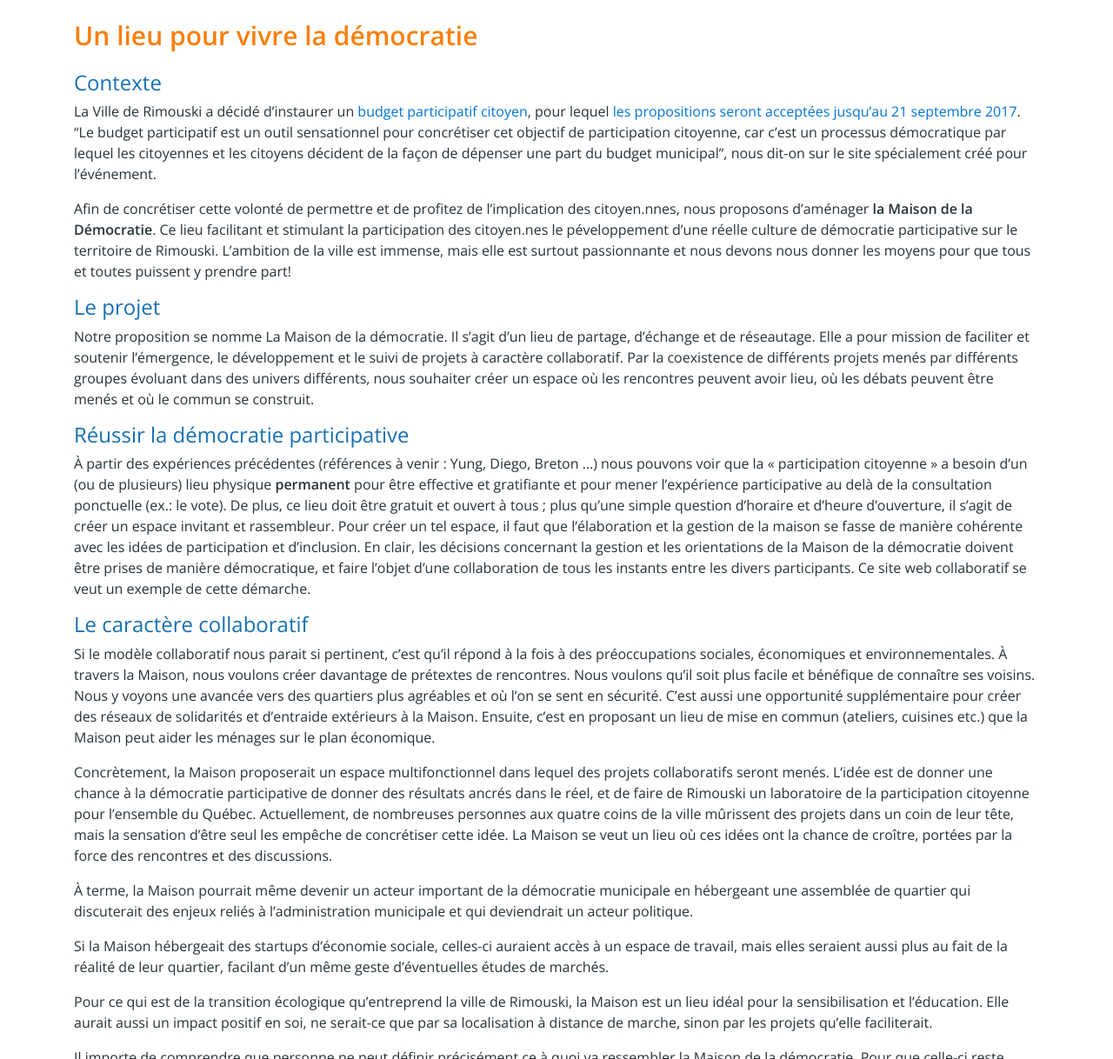
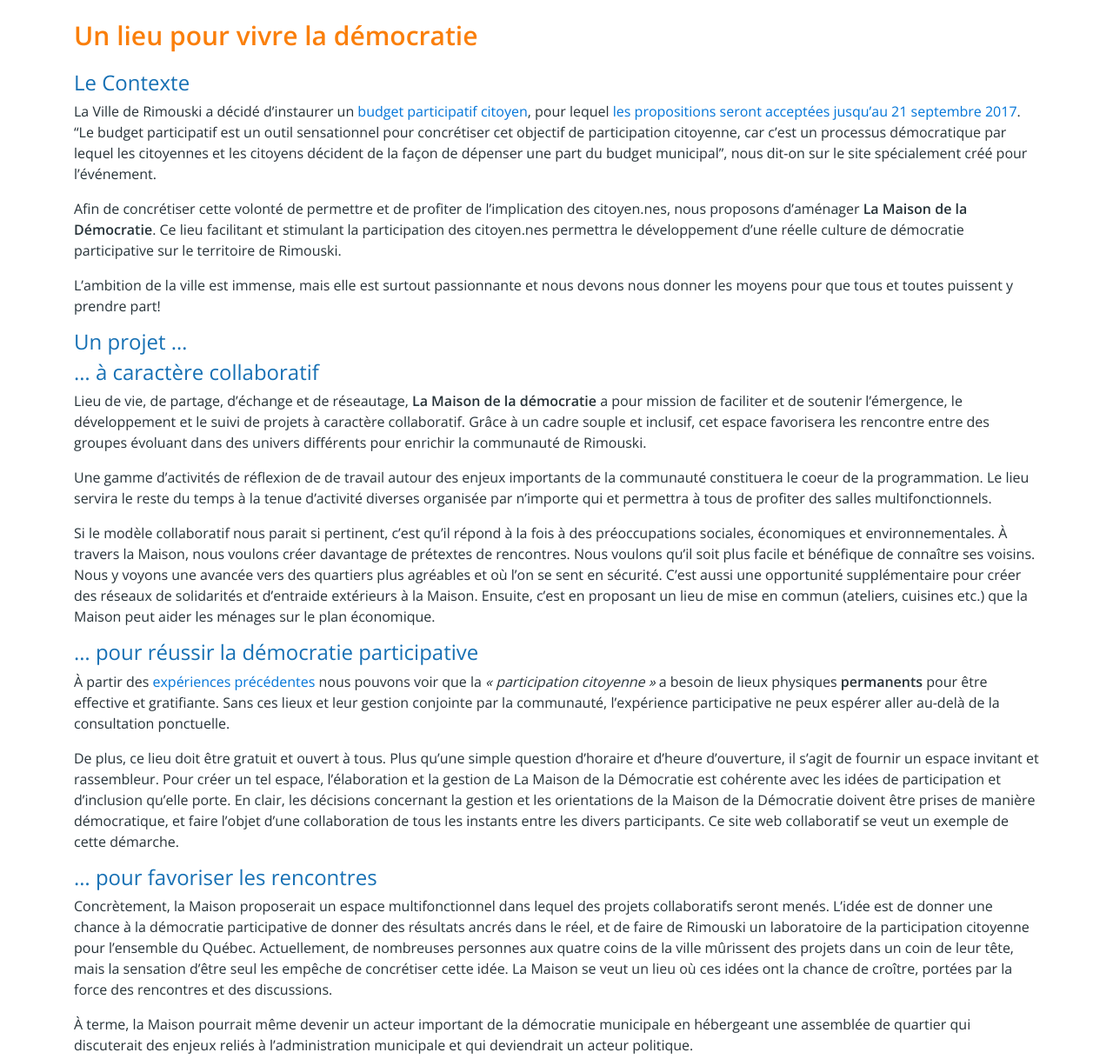
Before and after one commit to SyvieMarier/Maison-democratie-Rimouski, a Jekyll site: the page built from index.md, in a window 1280 px wide and 1400 px high, scrolled down 219 px. Shown: the part 182-1400 px from the top of the window at 87% size. Built offline with Jekyll 4.4.1, drawn with Linux system fonts in a browser that asks for light colours; nearby versions of some CDN libraries; our own code applies the rules of GitHub Pages for plain Markdown files; some of the changed text lies outside the part shown.

Commit message:
segmentation de la présentation du projet

```diff
--- a/index.md
+++ b/index.md
@@ -4,23 +4,33 @@ titre-court: Le Projet
 titre: Un lieu pour vivre la démocratie
 ---
 
-## Contexte
+## Le Contexte
 
 La Ville de Rimouski a décidé d'instaurer un [budget participatif citoyen](https://budgetparticipatif-rimouski.com/), pour lequel [les propositions seront acceptées jusqu'au 21 septembre 2017](https://budgetparticipatif-rimouski.com/inscription). "Le budget participatif est un outil sensationnel pour concrétiser cet objectif de participation citoyenne, car c'est un processus démocratique par lequel les citoyennes et les citoyens décident de la façon de dépenser une part du budget municipal", nous dit-on sur le site spécialement créé pour l'événement.
 
-Afin de concrétiser cette volonté de permettre et de profitez de l'implication des citoyen.nnes, nous proposons d'aménager **la Maison de la Démocratie**. Ce lieu facilitant et stimulant la participation des citoyen.nes le péveloppement d'une réelle culture de démocratie participative sur le territoire de Rimouski. L'ambition de la ville est immense, mais elle est surtout passionnante et nous devons nous donner les moyens pour que tous et toutes puissent y prendre part!
+Afin de concrétiser cette volonté de permettre et de profiter de l'implication des citoyen.nes, nous proposons d'aménager **La Maison de la Démocratie**. Ce lieu facilitant et stimulant la participation des citoyen.nes permettra le développement d'une réelle culture de démocratie participative sur le territoire de Rimouski.
 
-## Le projet
+L'ambition de la ville est immense, mais elle est surtout passionnante et nous devons nous donner les moyens pour que tous et toutes puissent y prendre part!
 
-Notre proposition se nomme La Maison de la démocratie. Il s'agit d'un lieu de partage, d'échange et de réseautage. Elle a pour mission de faciliter et soutenir l'émergence, le développement et le suivi de projets à caractère collaboratif. Par la coexistence de différents projets menés par différents groupes évoluant dans des univers différents, nous souhaiter créer un espace où les rencontres peuvent avoir lieu, où les débats peuvent être menés et où le commun se construit.
+## Un projet ...
 
-## Réussir la démocratie participative
+### ... à caractère collaboratif
 
-À partir des expériences précédentes (références à venir : Yung, Diego, Breton ...) nous pouvons voir que la « participation citoyenne » a besoin d'un (ou de plusieurs) lieu physique **permanent** pour être effective et gratifiante et pour mener l'expérience participative au delà de la consultation ponctuelle (ex.: le vote). De plus, ce lieu doit être gratuit et ouvert à tous ; plus qu'une simple question d'horaire et d'heure d'ouverture, il s'agit de créer un espace invitant et rassembleur. Pour créer un tel espace, il faut que l'élaboration et la gestion de la maison se fasse de manière cohérente avec les idées de participation et d'inclusion. En clair, les décisions concernant la gestion et les orientations de la Maison de la démocratie doivent être prises de manière démocratique, et faire l'objet d'une collaboration de tous les instants entre les divers participants. Ce site web collaboratif se veut un exemple de cette démarche.
+Lieu de vie, de partage, d'échange et de réseautage, **La Maison de la démocratie** a pour mission de faciliter et de soutenir l'émergence, le développement et le suivi de projets à caractère collaboratif. Grâce à un cadre souple et inclusif, cet espace favorisera les rencontre entre des groupes évoluant dans des univers différents pour enrichir la communauté de Rimouski.
 
-## Le caractère collaboratif
+Une gamme d'activités de réflexion de de travail autour des enjeux importants de la communauté constituera le coeur de la programmation. Le lieu servira le reste du temps à la tenue d'activité diverses organisée par n'importe qui et permettra à tous de profiter des salles multifonctionnels.
 
 Si le modèle collaboratif nous parait si pertinent, c'est qu'il répond à la fois à des préoccupations sociales, économiques et environnementales. À travers la Maison, nous voulons créer davantage de prétextes de rencontres. Nous voulons qu'il soit plus facile et bénéfique de connaître ses voisins. Nous y voyons une avancée vers des quartiers plus agréables et où l'on se sent en sécurité. C'est aussi une opportunité supplémentaire pour créer des réseaux de solidarités et d'entraide extérieurs à la Maison. Ensuite, c'est en proposant un lieu de mise en commun (ateliers, cuisines etc.) que la Maison peut aider les ménages sur le plan économique.
+
+### ... pour réussir la démocratie participative
+
+À partir des [expériences précédentes]({{page.baseurl}}documentation.html) nous pouvons voir que la *« participation citoyenne »* a besoin de lieux physiques **permanents** pour être effective et gratifiante. Sans ces lieux et leur gestion conjointe par la communauté, l'expérience participative ne peux espérer aller au-delà de la consultation ponctuelle.
+
+De plus, ce lieu doit être gratuit et ouvert à tous. Plus qu'une simple question d'horaire et d'heure d'ouverture, il s'agit de fournir un espace invitant et rassembleur. Pour créer un tel espace, l'élaboration et la gestion de La Maison de la Démocratie est cohérente avec les idées de participation et d'inclusion qu'elle porte. En clair, les décisions concernant la gestion et les orientations de la Maison de la Démocratie doivent être prises de manière démocratique, et faire l'objet d'une collaboration de tous les instants entre les divers participants. Ce site web collaboratif se veut un exemple de cette démarche.
+
+### ... pour favoriser les rencontres
+
+
 
 Concrètement, la Maison proposerait un espace multifonctionnel dans lequel des projets collaboratifs seront menés. L'idée est de donner une chance à la démocratie participative de donner des résultats ancrés dans le réel, et de faire de Rimouski un laboratoire de la participation citoyenne pour l'ensemble du Québec. Actuellement, de nombreuses personnes aux quatre coins de la ville mûrissent des projets dans un coin de leur tête, mais la sensation d'être seul les empêche de concrétiser cette idée. La Maison se veut un lieu où ces idées ont la chance de croître, portées par la force des rencontres et des discussions.
 
@@ -32,7 +42,12 @@ Pour ce qui est de la transition écologique qu'entreprend la ville de Rimouski,
 
 Il importe de comprendre que personne ne peut définir précisément ce à quoi va ressembler la Maison de la démocratie. Pour que celle-ci reste cohérente avec ses valeurs de démocratie participative, nous ne pouvons décider a priori de ce qui s'y dira ou fera. Cet espace, tout comme les ambitions de la population, est amené à évoluer au cours du temps. Encore une fois, ce qui nous intéresse, ce ne sont pas les résultats à court terme, mais de mettre en place les conditions dans lesquelles la démocratie participative pourra réellement fleurir.
 
+
+### ... pour soutenir l'émergence de projets citoyens
+
 ## Un milieu de vie favorisant les rencontres pour réussir Rimouski
+
+
 
 (ébauche et liste non exhaustive)
   - food-coop : épicerie / groupe d'achat bénévole, possibilité de cuisine collective et partenariat avec productuers locaux. ex: food-coop de NY, AMAP de St-Denis, Frigo Vert de concordia...
```
Also changed, not shown: documentation.md (+4 -0 lines).
